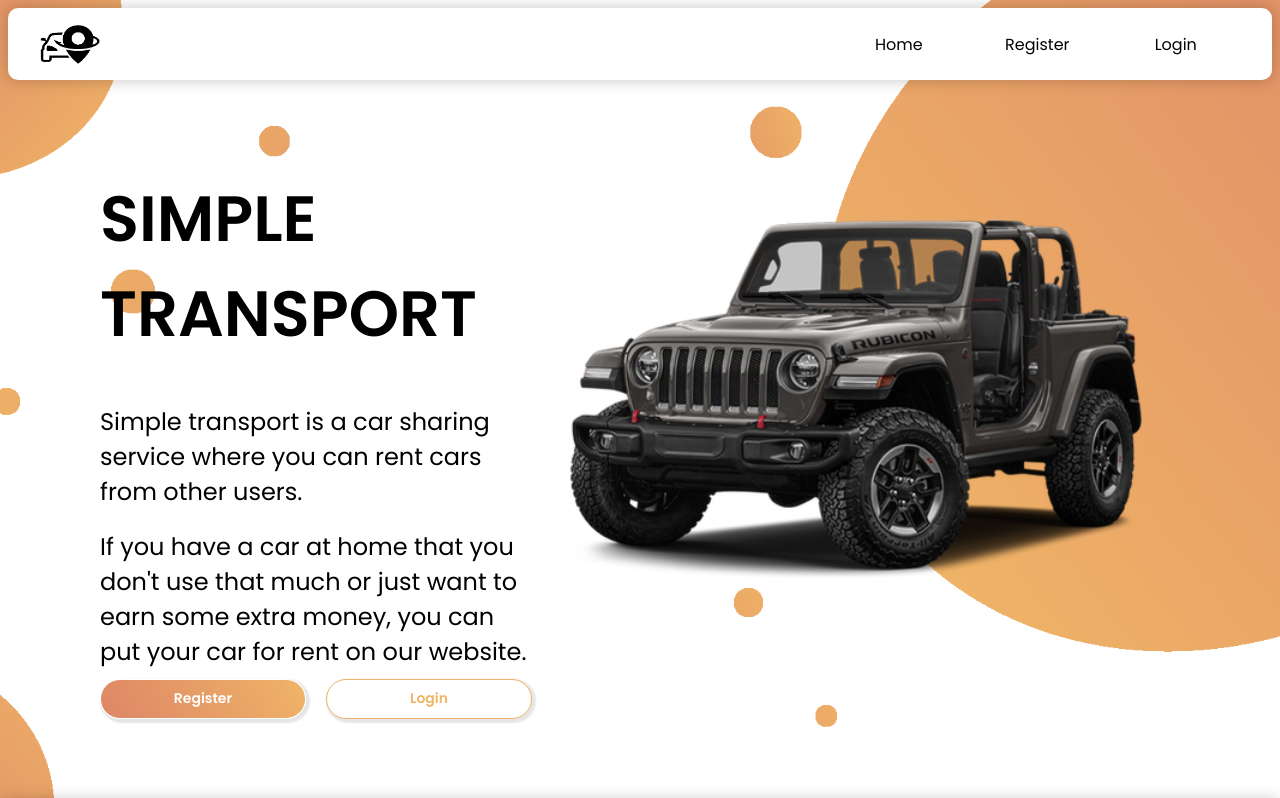
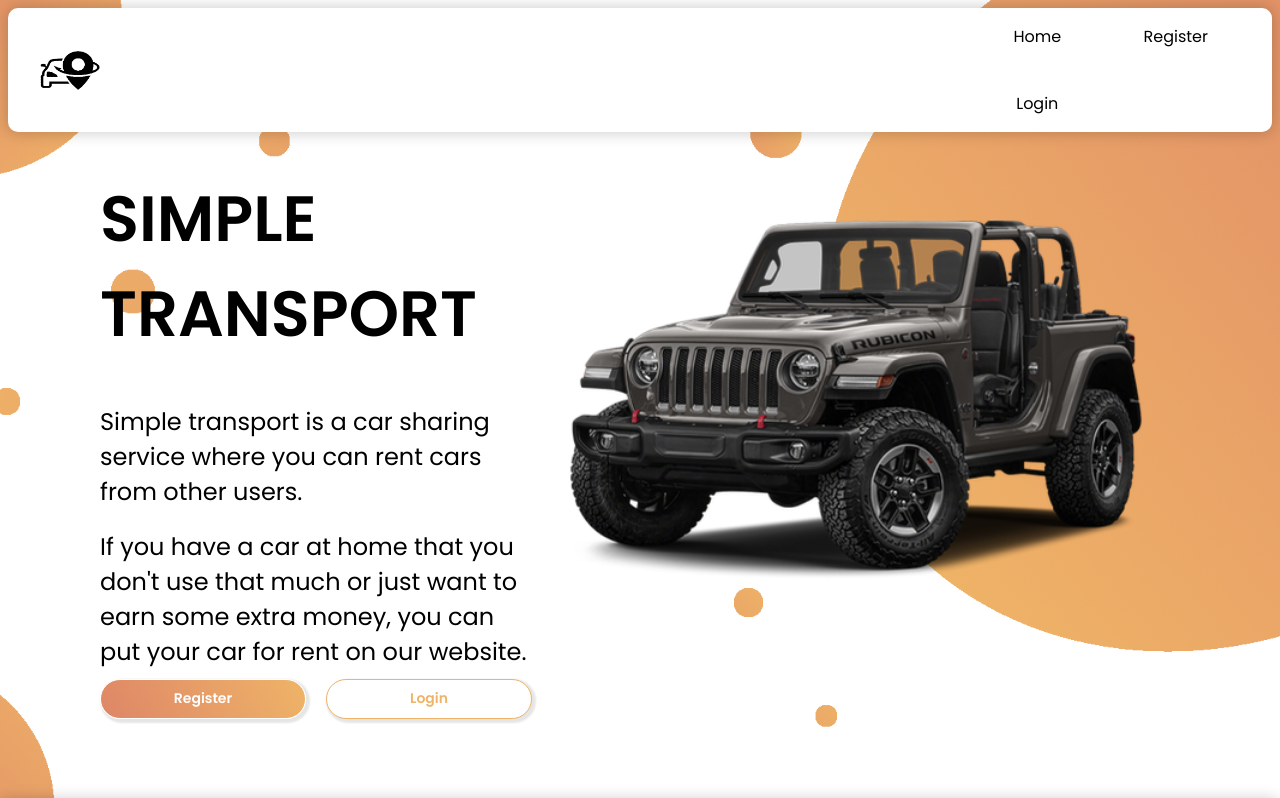
Before and after one commit to dadolyner/SimpleTransport-Frontend, a React (Create React App) app: page / in a window 1280 px wide. Shown: the top 798 px of the page. Built offline with nearby package versions, Linux system fonts and the light colour scheme; no server answers.

Commit message:
changes to navigation

```diff
--- a/src/components/Navigation/navigation.tsx
+++ b/src/components/Navigation/navigation.tsx
@@ -6,14 +6,13 @@
 const Navigation: React.FC = () => {
 	const navigate = useNavigate();
 	const [isOpen, setIsOpen] = React.useState(false);
-    const [userLoggedIn, setUserLoggedIn] = React.useState(false);
+    const userLoggedIn = localStorage.getItem('simpletransport_userLoggedIn');
 
     const Logout = () => {
         localStorage.removeItem('simpletransport_userLoggedIn');
         localStorage.removeItem('simpletransport_accessToken');
         localStorage.removeItem('simpletransport_userInfo');
         navigate('/');
-        setUserLoggedIn(false);
         window.location.reload();
     }
 
@@ -28,15 +27,14 @@
 					<Lines />
 				</Hamburger>
 
-				<NavigationItems isOpen={isOpen} numberOfItems={ userLoggedIn ? 4 : 3}>
+				<NavigationItems isOpen={isOpen} numberOfItems={ userLoggedIn === 'true' ? 3 : 2}>
 					<Item onClick={() => navigate("/")}>Home</Item>
                     {
-                        userLoggedIn ? (
+                        userLoggedIn === 'true' ? (
                             <>
                                 <Item onClick={() => navigate("/cars")}>Cars</Item>
                                 <Item onClick={() => navigate("/profile")}>Profile</Item>
                                 <Item onClick={() => Logout()}>Logout</Item>
-                                <Item onClick={() => navigate("/admin")}>Admin</Item>
                             </>
                         ) : (
                             <>
```
